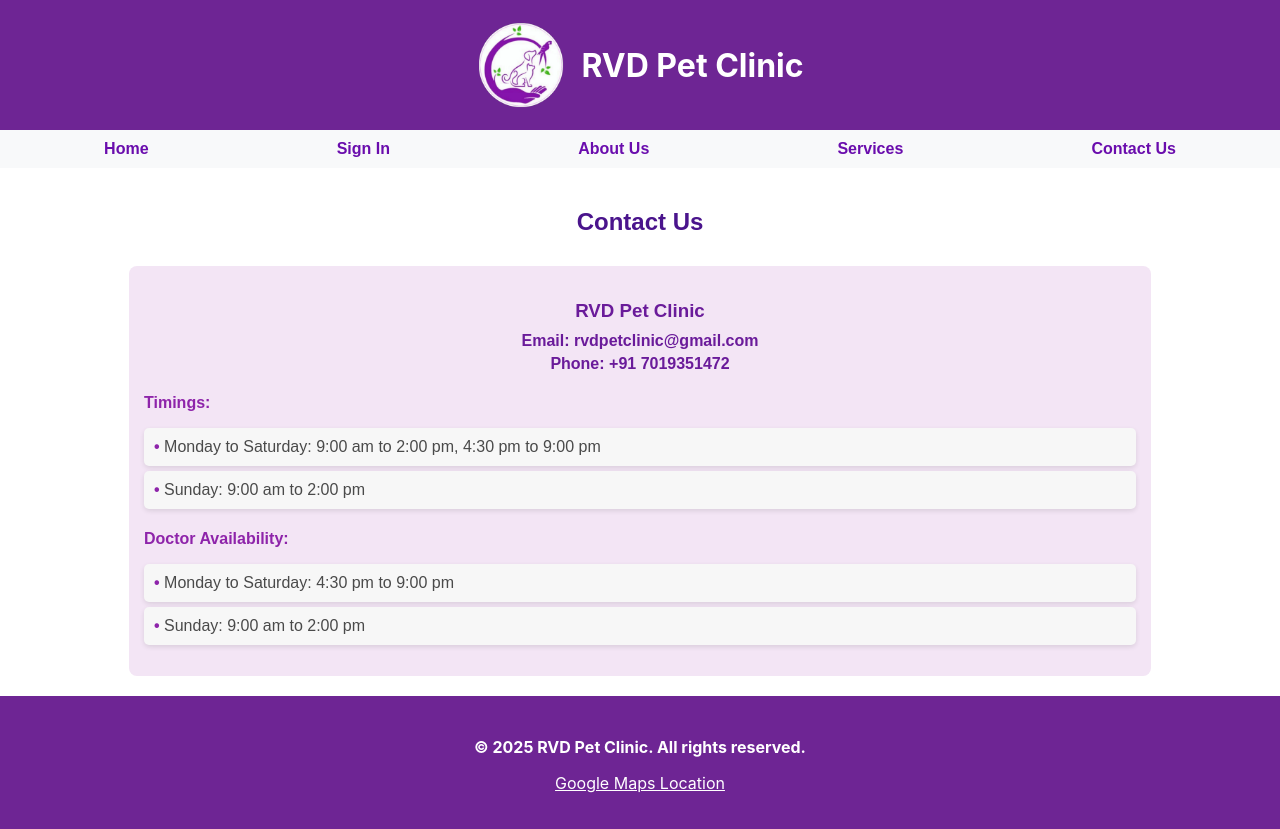
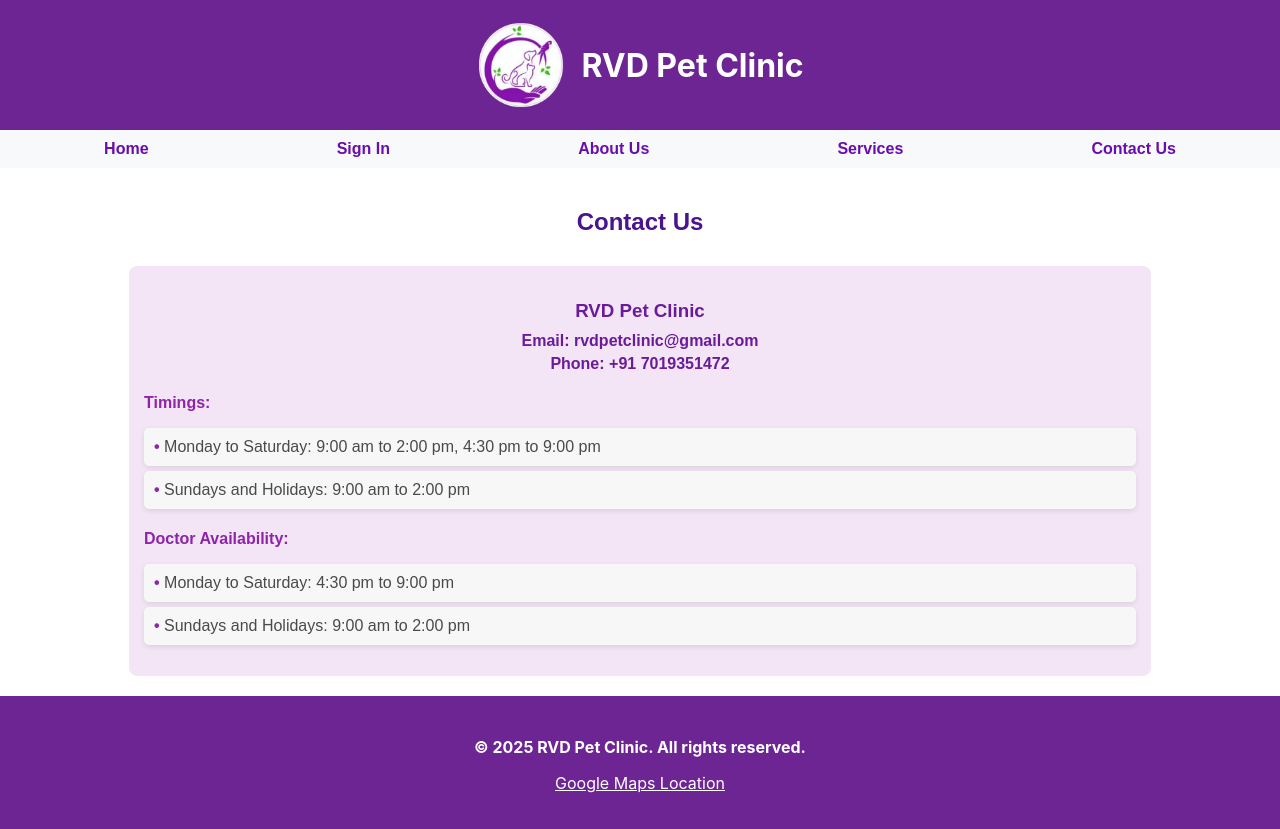
Before and after one commit to MegMary27/RVD-Pet-UI-2, a React (Create React App) app: page /food in a window 1280 px wide. Built offline with nearby package versions, Linux system fonts and the light colour scheme.

Commit message:
Update FoodAndAccessories.js

```diff
--- a/src/components/FoodAndAccessories.js
+++ b/src/components/FoodAndAccessories.js
@@ -17,14 +17,14 @@ function FoodAndAccessories() {
             <h4>Timings:</h4>
             <ul>
               <li>Monday to Saturday: 9:00 am to 2:00 pm, 4:30 pm to 9:00 pm</li>
-              <li>Sunday: 9:00 am to 2:00 pm</li>
+              <li>Sundays and Holidays: 9:00 am to 2:00 pm</li>
             </ul>
           </div>
           <div className="doctor-availability">
             <h4>Doctor Availability:</h4>
             <ul>
               <li>Monday to Saturday: 4:30 pm to 9:00 pm</li>
-              <li>Sunday: 9:00 am to 2:00 pm</li>
+              <li>Sundays and Holidays: 9:00 am to 2:00 pm</li>
             </ul>
           </div>
         </div>
```
